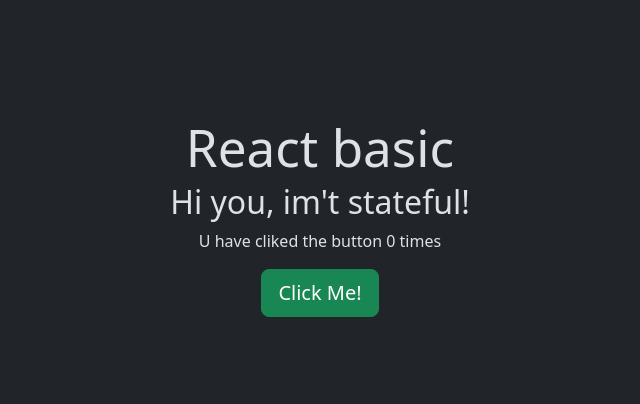
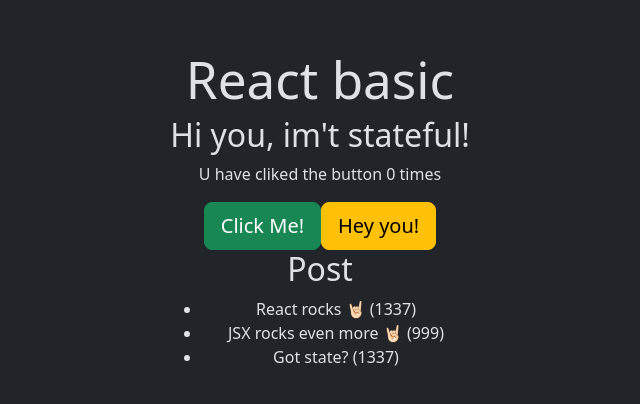
Before and after one commit to FiaNerd/react-lesson, a React (Vite) app in the folder 01-react-basics/: page / in a window 1280 px wide. Shown: the part 182-586 px from the top of the page, without its empty margins (320-960 px from the left). Built offline with nearby package versions, Linux system fonts and the light colour scheme.

Commit message:
Add array and mapping over it, and a key

```diff
--- a/01-react-basics/src/App.tsx
+++ b/01-react-basics/src/App.tsx
@@ -1,6 +1,12 @@
+// Allt i react är uppbbyggt med HOOKS
 import { useState } from 'react'
 import './App.css'
-// Allt i react är uppbbyggt med HOOKS
+
+type Post = {
+    id: number,
+    title: string,
+    likes: number,
+}
 
 const App = () => {
 
@@ -8,6 +14,15 @@
     // Array destructer
     const [ msg, setMsg ] = useState<string>("Hi you, im't stateful!")
     const [ clicks, setClicks ] = useState<number>(0)
+
+    // Behöber sätta en Array of Post
+    const [ post, setPost ] = useState<Post[]>([
+        {id: 1, title: "React rocks 🤘🏻", likes: 1337},
+        {id: 2, title: "JSX rocks even more 🤘🏻", likes: 999},
+        {id: 3, title: "Got state?", likes: 1337},
+    ]) // Det är helt ok med vanliga variabler om man inte vill att dem ska överleva rendeingarna
+
+
 
     // let msg = 'Welcome to my application'
     // console.log(msg);
@@ -23,6 +38,17 @@
         <p>U have cliked the button {clicks} times </p>
 
         <button className='btn btn-success btn-lg' onClick={handleBtnClick}> Click Me!</button>
+
+        <button className='btn btn-warning btn-lg' onClick={() => {setMsg("Hey you")}}> Hey you!</button>
+
+        <h2>Post</h2>
+        <ul>
+            { post.map( post => (
+                //Måste skriva när du har lista av array och ska mappa över så måset det finns en key (nucker). När man kör map så måste det fösta elementet i ha en key: Så den första föräldren inut map()
+            <li key={post.id}>{post.title} ({post.likes})</li>
+            ))
+         }
+        </ul>
     </div>
   )
 }
```
